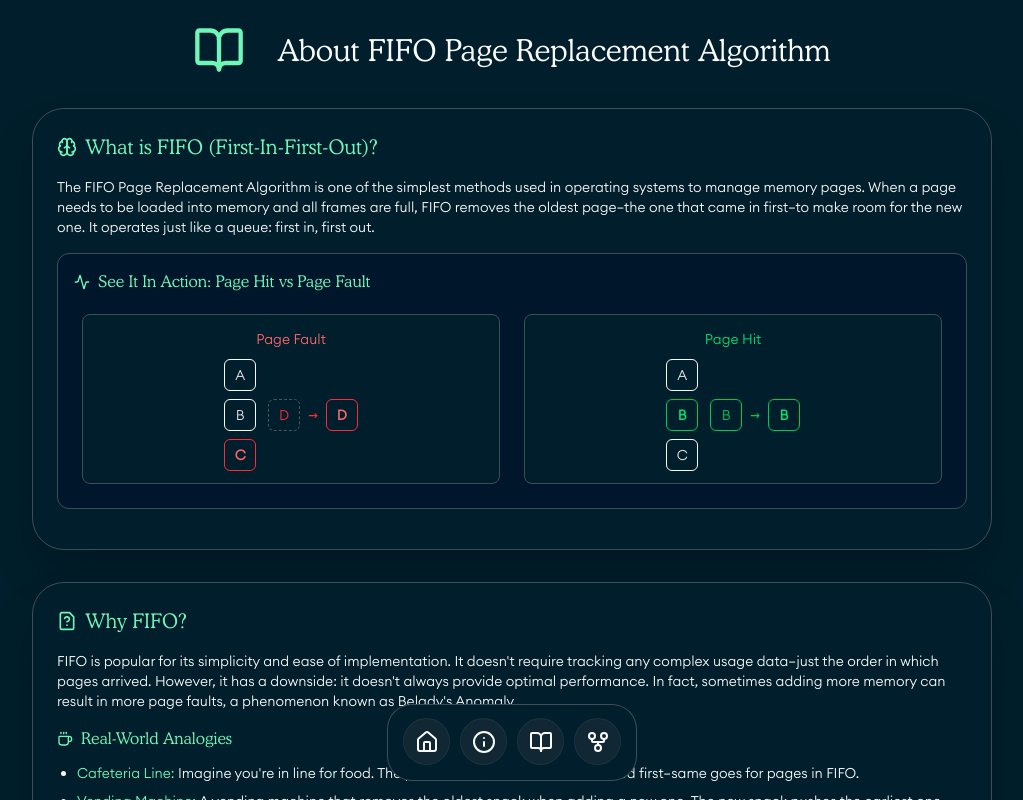
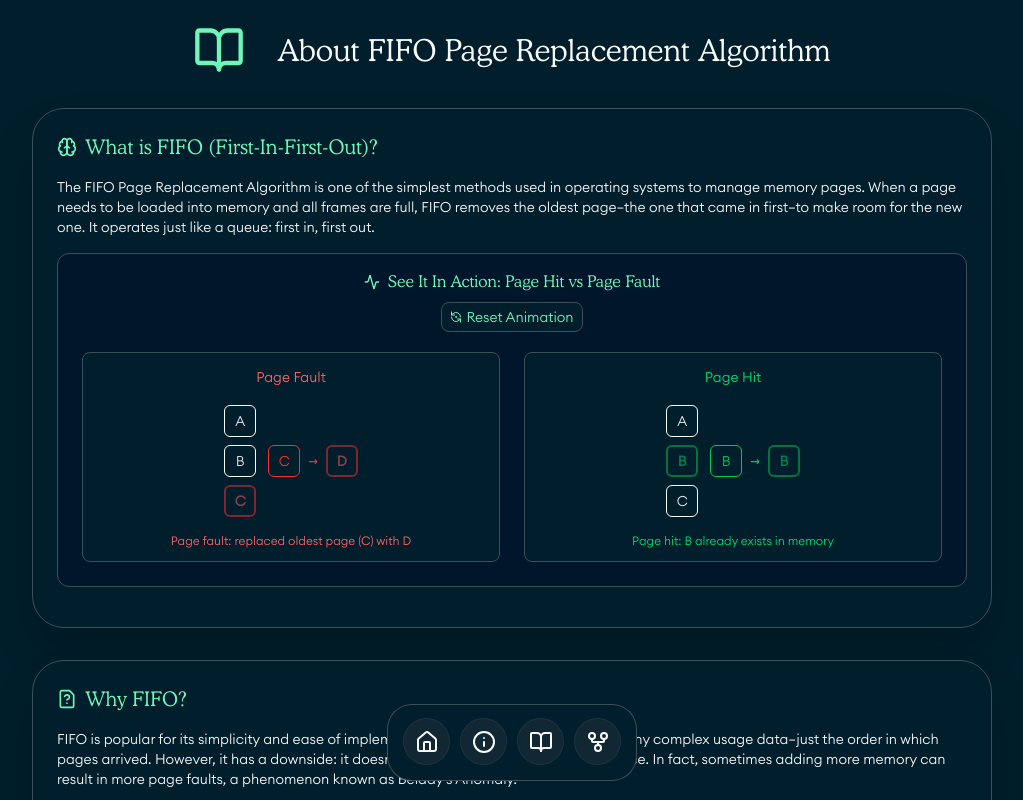
Before and after one commit to AdrianeDriane/FIFOPageReplacementAlgorithm, a React (Vite) app: page /about in a window 1280 px wide. Shown: the top 800 px of the page, without its empty margins (128-1151 px from the left). Built offline with nearby package versions, Linux system fonts and the light colour scheme.

Commit message:
feat: about animation

```diff
--- a/src/About.tsx
+++ b/src/About.tsx
@@ -1,7 +1,60 @@
-import { Activity, BookOpen, Brain, Target, FileQuestion, Users, Coffee, History, Wrench, MessageSquare } from 'lucide-react';
+import { useState, useEffect } from 'react';
+import { Activity, BookOpen, RefreshCcwDot, Brain, Target, FileQuestion, Users, Coffee, History, Wrench, MessageSquare } from 'lucide-react';
 import Dock from './components/Dock';
 
 const About = () => {
+  // Animation states for Page Hit/Fault demonstration
+  const [faultAnimationStep, setFaultAnimationStep] = useState(0);
+  const [hitAnimationStep, setHitAnimationStep] = useState(0);
+  const [isPaused, setIsPaused] = useState(false);
+
+  // Control animations with improved timing
+  useEffect(() => {
+
+    const faultInterval = setInterval(() => {
+      setFaultAnimationStep((prev) => {
+        // If we're at step 3 (showing status message), set paused state
+        if (prev === 3) {
+          setIsPaused(true);
+          // After 2 seconds, unpause and reset to step 0
+          setTimeout(() => {
+            setIsPaused(false);
+          }, 1000);
+          return prev;
+        }
+        return prev >= 3 ? 0 : prev + 1;
+      });
+    }, 1000);
+
+    const hitInterval = setInterval(() => {
+      setHitAnimationStep((prev) => {
+        // If we're at step 3 (showing status message), set paused state
+        if (prev === 3) {
+          setIsPaused(true);
+          // After 2 seconds, unpause and reset to step 0
+          setTimeout(() => {
+            setIsPaused(false);
+          }, 1000);
+          return prev;
+        }
+        return prev >= 3 ? 0 : prev + 1;
+      });
+    }, 1000);
+
+    return () => {
+      clearInterval(faultInterval);
+      clearInterval(hitInterval);
+    };
+  }, [isPaused]);
+
+  // Toggle animation on/off
+  const toggleAnimation = () => {
+    // Reset animation states if turning back on
+    setFaultAnimationStep(0);
+    setHitAnimationStep(0);
+    setIsPaused(false);
+  };
+
   return (
     <div className="flex flex-col items-center justify-center pb-30 sm:pb-30 p-2 sm:p-6 mx-auto bg-[#001e2b] min-h-screen font-mono text-gray-200">
       <h1 className="opacity-0 slide-from-left text-xl sm:text-2xl md:text-3xl cfont-cooper font-normal md:text-center mb-4 sm:mb-8 text-[#f9fbfa] flex flex-col sm:flex-row items-center gap-3 sm:gap-8">
@@ -12,7 +65,7 @@ const About = () => {
       {/* Main content container */}
       <div className="w-full md:w-[60rem] space-y-6 sm:space-y-8">
         {/* What is FIFO section */}
-        <div className="opacity-0 slide-from-left slide-delay-1 bg-[#001e2b] p-3 sm:p-6 rounded-4xl w-full border border-[#3d4f58] shadow-2xl">
+        <div className="transform transition-transform duration-300 hover:-translate-y-1 opacity-0 slide-from-left slide-delay-1 bg-[#001e2b] p-3 sm:p-6 rounded-4xl w-full border border-[#3d4f58] shadow-2xl">
           <h2 className="text-lg sm:text-xl cfont-cooper font-normal mb-4 text-[#71f6ba] flex items-center gap-2">
             <Brain className="h-5 w-5" />
             What is FIFO (First-In-First-Out)?
@@ -24,68 +77,138 @@ const About = () => {
             the new one. It operates just like a queue: first in, first out.
           </p>
 
-          {/* Page Hit vs Page Fault visualization */}
+          {/* Page Hit vs Page Fault animated visualization */}
           <div className="bg-[#00162b] p-4 rounded-xl border border-[#3d4f58] mb-4">
-            <h3 className="text-sm sm:text-base cfont-cooper font-normal mb-3 text-[#71f6ba] flex items-center gap-2">
-              <Activity className="h-4 w-4" />
-              See It In Action: Page Hit vs Page Fault
-            </h3>
+            <div className="flex flex-col xs:flex-row justify-between items-center mb-3">
+              <h3 className="text-sm sm:text-base cfont-cooper font-normal text-[#71f6ba] flex items-center gap-2 mb-2 xs:mb-0">
+                <Activity className="h-4 w-4" />
+                See It In Action: Page Hit vs Page Fault
+              </h3>
+              <button
+                onClick={toggleAnimation}
+                className="text-xs sm:text-sm flex items-center justify-center cfont-euclid bg-[#001e2b] hover:bg-[#002b3e] py-1 px-2 rounded-lg border border-[#3d4f58] text-[#71f6ba]"
+              >
+                <RefreshCcwDot className="h-3 w-3 inline-block mr-1" />
+                Reset Animation
+              </button>
+            </div>
+
             <div className="flex flex-col sm:flex-row justify-center gap-6 p-2">
-              {/* Page Fault illustration */}
-              <div className="bg-[#001e2b] p-3 rounded-lg border border-[#3d4f58] flex-1">
+              {/* Page Fault illustration - ANIMATED */}
+              <div className="bg-[#001e2b] p-3 rounded-lg border border-[#3d4f58] flex-1 mb-4 sm:mb-0">
                 <div className="text-center mb-2">
                   <span className="text-xs sm:text-sm cfont-euclid font-medium text-red-400">Page Fault</span>
                 </div>
-                <div className="flex justify-center items-center gap-3">
+                <div className="flex justify-center items-center gap-3 min-h-32">
                   <div className="flex flex-col gap-2">
-                    <div className="w-8 h-8 border border-[#f9fbfa] rounded-md flex items-center justify-center">
-                      <span className="cfont-euclid text-xs sm:text-sm">A</span>
+                    {/* Memory frames */}
+                    <div className={`w-8 h-8 border ${faultAnimationStep >= 1 ? 'border-[#f9fbfa]' : 'border-dashed border-gray-600'} rounded-md flex items-center justify-center transition-all duration-300`}>
+                      <span className="cfont-euclid text-xs sm:text-sm">{faultAnimationStep >= 1 ? 'A' : '-'}</span>
                     </div>
-                    <div className="w-8 h-8 border border-[#f9fbfa] rounded-md flex items-center justify-center">
-                      <span className="cfont-euclid text-xs sm:text-sm">B</span>
+                    <div className={`w-8 h-8 border ${faultAnimationStep >= 2 ? 'border-[#f9fbfa]' : 'border-dashed border-gray-600'} rounded-md flex items-center justify-center transition-all duration-300`}>
+                      <span className="cfont-euclid text-xs sm:text-sm">{faultAnimationStep >= 2 ? 'B' : '-'}</span>
                     </div>
-                    <div className="w-8 h-8 border border-red-500 rounded-md flex items-center justify-center">
-                      <span className="cfont-euclid text-xs sm:text-sm text-red-400 font-bold">C</span>
+                    <div className={`w-8 h-8 border ${
+                      faultAnimationStep >= 3 ? (faultAnimationStep === 3 ? 'border-2 border-red-500 animate-pulse' : 'border-[#f9fbfa]') : 'border-dashed border-gray-600'
+                    } rounded-md flex items-center justify-center transition-all duration-300`}>
+                      <span className={`cfont-euclid text-xs sm:text-sm ${faultAnimationStep === 3 ? 'text-red-400 font-bold' : ''}`}>
+                        {faultAnimationStep >= 3 ? (faultAnimationStep === 3 ? 'C' : 'D') : '-'}
+                      </span>
                     </div>
                   </div>
+
+                  {/* Animation of page reference and replacement */}
                   <div className="flex items-center">
-                    <div className="bg-[#001e2b] border border-dashed border-gray-600 w-8 h-8 rounded-md flex items-center justify-center">
-                      <span className="text-red-500 cfont-euclid text-xs sm:text-sm">D</span>
+                    {/* Incoming page reference */}
+                    <div className={`bg-[#001e2b] border ${
+                      faultAnimationStep === 3 ? 'border-red-500' : 'border-dashed border-gray-600'
+                    } w-8 h-8 rounded-md flex items-center justify-center transition-all duration-300 ${
+                      faultAnimationStep === 3 ? 'opacity-100' : 'opacity-0'
+                    }`}>
+                      <span className="text-red-500 cfont-euclid text-xs sm:text-sm">C</span>
                     </div>
-                    <div className="text-red-500 mx-2">→</div>
-                    <div className="w-8 h-8 border border-red-500 rounded-md flex items-center justify-center">
-                      <span className="cfont-euclid text-xs sm:text-sm text-red-400 font-bold">D</span>
+
+                    {/* Arrow */}
+                    <div className={`text-red-500 mx-2 transition-opacity duration-300 ${
+                      faultAnimationStep === 3 ? 'opacity-100' : 'opacity-0'
+                    }`}>→</div>
+
+                    {/* Result */}
+                    <div className={`w-8 h-8 border ${
+                      faultAnimationStep === 3 ? 'border-2 border-red-500 animate-pulse' : 'border-dashed border-gray-600'
+                    } rounded-md flex items-center justify-center transition-all duration-300 ${
+                      faultAnimationStep === 3 ? 'opacity-100' : 'opacity-0'
+                    }`}>
+                      <span className="cfont-euclid text-xs sm:text-sm text-red-400 font-bold">
+                        {faultAnimationStep === 3 ? 'D' : ''}
+                      </span>
                     </div>
                   </div>
                 </div>
+                {/* Status message */}
+                <div className={`text-center mt-2 text-xs cfont-euclid transition-opacity duration-300 ${
+                  faultAnimationStep === 3 ? 'opacity-100' : 'opacity-0'
+                }`}>
+                  <span className="text-red-400">Page fault: replaced oldest page (C) with D</span>
+                </div>
               </div>
 
-              {/* Page Hit illustration */}
+              {/* Page Hit illustration - ANIMATED */}
               <div className="bg-[#001e2b] p-3 rounded-lg border border-[#3d4f58] flex-1">
                 <div className="text-center mb-2">
                   <span className="text-xs sm:text-sm cfont-euclid font-medium text-green-400">Page Hit</span>
                 </div>
-                <div className="flex justify-center items-center gap-3">
+                <div className="flex justify-center items-center gap-3 min-h-32">
                   <div className="flex flex-col gap-2">
-                    <div className="w-8 h-8 border border-[#f9fbfa] rounded-md flex items-center justify-center">
-                      <span className="cfont-euclid text-xs sm:text-sm">A</span>
+                    {/* Memory frames */}
+                    <div className={`w-8 h-8 border ${hitAnimationStep >= 1 ? 'border-[#f9fbfa]' : 'border-dashed border-gray-600'} rounded-md flex items-center justify-center transition-all duration-300`}>
+                      <span className="cfont-euclid text-xs sm:text-sm">{hitAnimationStep >= 1 ? 'A' : '-'}</span>
                     </div>
-                    <div className="w-8 h-8 border border-green-500 rounded-md flex items-center justify-center">
-                      <span className="cfont-euclid text-xs sm:text-sm text-green-400 font-bold">B</span>
+                    <div className={`w-8 h-8 border ${
+                      hitAnimationStep >= 2 ? (hitAnimationStep === 3 ? 'border-2 border-green-500 animate-pulse' : 'border-[#f9fbfa]') : 'border-dashed border-gray-600'
+                    } rounded-md flex items-center justify-center transition-all duration-300`}>
+                      <span className={`cfont-euclid text-xs sm:text-sm ${hitAnimationStep === 3 ? 'text-green-400 font-bold' : ''}`}>
+                        {hitAnimationStep >= 2 ? 'B' : '-'}
+                      </span>
                     </div>
-                    <div className="w-8 h-8 border border-[#f9fbfa] rounded-md flex items-center justify-center">
-                      <span className="cfont-euclid text-xs sm:text-sm">C</span>
+                    <div className={`w-8 h-8 border ${hitAnimationStep >= 3 ? 'border-[#f9fbfa]' : 'border-dashed border-gray-600'} rounded-md flex items-center justify-center transition-all duration-300`}>
+                      <span className="cfont-euclid text-xs sm:text-sm">{hitAnimationStep >= 3 ? 'C' : '-'}</span>
                     </div>
                   </div>
+
+                  {/* Animation of page reference and hit */}
                   <div className="flex items-center">
-                    <div className="bg-[#001e2b] border border-green-500 w-8 h-8 rounded-md flex items-center justify-center">
+                    {/* Incoming page reference */}
+                    <div className={`bg-[#001e2b] border ${
+                      hitAnimationStep === 3 ? 'border-green-500' : 'border-dashed border-gray-600'
+                    } w-8 h-8 rounded-md flex items-center justify-center transition-all duration-300 ${
+                      hitAnimationStep === 3 ? 'opacity-100' : 'opacity-0'
+                    }`}>
                       <span className="text-green-500 cfont-euclid text-xs sm:text-sm">B</span>
                     </div>
-                    <div className="text-green-500 mx-2">→</div>
-                    <div className="w-8 h-8 border border-green-500 rounded-md flex items-center justify-center">
-                      <span className="cfont-euclid text-xs sm:text-sm text-green-400 font-bold">B</span>
+
+                    {/* Arrow */}
+                    <div className={`text-green-500 mx-2 transition-opacity duration-300 ${
+                      hitAnimationStep === 3 ? 'opacity-100' : 'opacity-0'
+                    }`}>→</div>
+
+                    {/* Result - highlight existing frame */}
+                    <div className={`w-8 h-8 border ${
+                      hitAnimationStep === 3 ? 'border-2 border-green-500 animate-pulse' : 'border-dashed border-gray-600'
+                    } rounded-md flex items-center justify-center transition-all duration-300 ${
+                      hitAnimationStep === 3 ? 'opacity-100' : 'opacity-0'
+                    }`}>
+                      <span className="cfont-euclid text-xs sm:text-sm text-green-400 font-bold">
+                        {hitAnimationStep === 3 ? 'B' : ''}
+                      </span>
                     </div>
                   </div>
+                </div>
+                {/* Status message */}
+                <div className={`text-center mt-2 text-xs cfont-euclid transition-opacity duration-300 ${
+                  hitAnimationStep === 3 ? 'opacity-100' : 'opacity-0'
+                }`}>
+                  <span className="text-green-400">Page hit: B already exists in memory</span>
                 </div>
               </div>
             </div>
@@ -93,7 +216,7 @@ const About = () => {
         </div>
 
         {/* Why FIFO section */}
-        <div className="opacity-0 slide-from-left slide-delay-2 bg-[#001e2b] p-3 sm:p-6 rounded-4xl w-full border border-[#3d4f58] shadow-2xl">
+        <div className="transform transition-transform duration-300 hover:-translate-y-1 opacity-0 slide-from-left slide-delay-2 bg-[#001e2b] p-3 sm:p-6 rounded-4xl w-full border border-[#3d4f58] shadow-2xl">
           <h2 className="text-lg sm:text-xl cfont-cooper font-normal mb-4 text-[#71f6ba] flex items-center gap-2">
             <FileQuestion className="h-5 w-5" />
             Why FIFO?
@@ -122,7 +245,7 @@ const About = () => {
         {/* Historical and Learning sections */}
         <div className="flex flex-col md:flex-row gap-4 sm:gap-6">
           {/* Historical background */}
-          <div className="opacity-0 slide-from-left slide-delay-3 bg-[#001e2b] p-3 sm:p-6 rounded-4xl border border-[#3d4f58] shadow-2xl w-full md:w-1/2">
+          <div className="opacity-0 transform transition-transform duration-300 hover:-translate-y-1 slide-from-left slide-delay-3 bg-[#001e2b] p-3 sm:p-6 rounded-4xl border border-[#3d4f58] shadow-2xl w-full md:w-1/2">
             <h2 className="text-lg sm:text-xl cfont-cooper font-normal mb-4 text-[#71f6ba] flex items-center gap-2">
               <History className="h-5 w-5" />
               Historical Background
@@ -136,7 +259,7 @@ const About = () => {
           </div>
 
           {/* Learning Objectives */}
-          <div className="opacity-0 slide-from-left slide-delay-3 bg-[#001e2b] p-3 sm:p-6 rounded-4xl border border-[#3d4f58] shadow-2xl w-full md:w-1/2">
+          <div className="opacity-0 transform transition-transform duration-300 hover:-translate-y-1 slide-from-left slide-delay-3 bg-[#001e2b] p-3 sm:p-6 rounded-4xl border border-[#3d4f58] shadow-2xl w-full md:w-1/2">
             <h2 className="text-lg sm:text-xl cfont-cooper font-normal mb-4 text-[#71f6ba] flex items-center gap-2">
               <Target className="h-5 w-5" />
               Learning Objectives
@@ -155,33 +278,33 @@ const About = () => {
         </div>
 
         {/* Glossary section */}
-        <div className="opacity-0 slide-from-left slide-delay-4 bg-[#001e2b] p-3 sm:p-6 rounded-4xl w-full border border-[#3d4f58] shadow-2xl">
+        <div className="transform transition-transform duration-300 hover:-translate-y-1 opacity-0 slide-from-left slide-delay-4 bg-[#001e2b] p-3 sm:p-6 rounded-4xl w-full border border-[#3d4f58] shadow-2xl">
           <h2 className="text-lg sm:text-xl cfont-cooper font-normal mb-4 text-[#71f6ba] flex items-center gap-2">
             <BookOpen className="h-5 w-5" />
             Glossary of Terms
           </h2>
           <div className="grid grid-cols-1 sm:grid-cols-2 md:grid-cols-3 gap-3 sm:gap-4">
-            <div className="bg-[#00162b] p-3 rounded-lg border border-[#3d4f58]">
+            <div className="transform transition-transform duration-300 hover:-translate-y-2 bg-[#00162b] p-3 rounded-lg border border-[#3d4f58]">
               <h3 className="text-xs sm:text-sm cfont-euclid font-medium text-[#71f6ba]">Page</h3>
               <p className="text-xs cfont-euclid text-[#f9fbfa]">A fixed-length block of memory used in virtual memory systems.</p>
             </div>
-            <div className="bg-[#00162b] p-3 rounded-lg border border-[#3d4f58]">
+            <div className="transform transition-transform duration-300 hover:-translate-y-2 bg-[#00162b] p-3 rounded-lg border border-[#3d4f58]">
               <h3 className="text-xs sm:text-sm cfont-euclid font-medium text-[#71f6ba]">Frame</h3>
               <p className="text-xs cfont-euclid text-[#f9fbfa]">A slot in physical memory where a page can be loaded.</p>
             </div>
-            <div className="bg-[#00162b] p-3 rounded-lg border border-[#3d4f58]">
+            <div className="transform transition-transform duration-300 hover:-translate-y-2 bg-[#00162b] p-3 rounded-lg border border-[#3d4f58]">
               <h3 className="text-xs sm:text-sm cfont-euclid font-medium text-[#71f6ba]">Page Fault</h3>
               <p className="text-xs cfont-euclid text-[#f9fbfa]">When a requested page is not in memory and must be loaded.</p>
             </div>
-            <div className="bg-[#00162b] p-3 rounded-lg border border-[#3d4f58]">
+            <div className="transform transition-transform duration-300 hover:-translate-y-2 bg-[#00162b] p-3 rounded-lg border border-[#3d4f58]">
               <h3 className="text-xs sm:text-sm cfont-euclid font-medium text-[#71f6ba]">Reference String</h3>
               <p className="text-xs cfont-euclid text-[#f9fbfa]">A sequence of memory page requests.</p>
             </div>
-            <div className="bg-[#00162b] p-3 rounded-lg border border-[#3d4f58]">
+            <div className="transform transition-transform duration-300 hover:-translate-y-2 bg-[#00162b] p-3 rounded-lg border border-[#3d4f58]">
               <h3 className="text-xs sm:text-sm cfont-euclid font-medium text-[#71f6ba]">Hit</h3>
               <p className="text-xs cfont-euclid text-[#f9fbfa]">When the requested page is already in memory.</p>
             </div>
-            <div className="bg-[#00162b] p-3 rounded-lg border border-[#3d4f58]">
+            <div className="transform transition-transform duration-300 hover:-translate-y-2 bg-[#00162b] p-3 rounded-lg border border-[#3d4f58]">
               <h3 className="text-xs sm:text-sm cfont-euclid font-medium text-[#71f6ba]">Miss</h3>
               <p className="text-xs cfont-euclid text-[#f9fbfa]">When the requested page is not in memory (aka a page fault).</p>
             </div>
@@ -191,7 +314,7 @@ const About = () => {
         {/* Technical and FAQ section */}
         <div className="flex flex-col md:flex-row gap-4 sm:gap-6">
           {/* Tech stack */}
-          <div className="opacity-0 slide-from-left slide-delay-5 bg-[#001e2b] p-3 sm:p-6 rounded-4xl border border-[#3d4f58] shadow-2xl w-full md:w-1/2">
+          <div className="transform transition-transform duration-300 hover:-translate-y-1 opacity-0 slide-from-left slide-delay-5 bg-[#001e2b] p-3 sm:p-6 rounded-4xl border border-[#3d4f58] shadow-2xl w-full md:w-1/2">
             <h2 className="text-lg sm:text-xl cfont-cooper font-normal mb-4 text-[#71f6ba] flex items-center gap-2">
               <Wrench className="h-5 w-5" />
               Behind the Scenes
@@ -215,8 +338,8 @@ const About = () => {
             <div>
               <h3 className="text-sm sm:text-base cfont-cooper font-normal mb-2 text-[#f9fbfa]">Personal Note:</h3>
               <p className="text-xs sm:text-sm cfont-euclid text-[#f9fbfa] italic">
-                We built this visualizer as part of a school project, but also because we know how tough it
-                can be to really understand abstract OS concepts like page replacement. We hope this tool
+                I built this visualizer as part of a school project, but also because I know how tough it
+                can be to really understand abstract OS concepts like page replacement. I hope this tool
                 helps other students and self-learners grasp FIFO faster, in a more interactive and visual
                 way.
               </p>
@@ -224,7 +347,7 @@ const About = () => {
           </div>
 
           {/* FAQs */}
-          <div className="opacity-0 slide-from-left slide-delay-5 bg-[#001e2b] p-3 sm:p-6 rounded-4xl border border-[#3d4f58] shadow-2xl w-full md:w-1/2">
+          <div className="transform transition-transform duration-300 hover:-translate-y-1 opacity-0 slide-from-left slide-delay-5 bg-[#001e2b] p-3 sm:p-6 rounded-4xl border border-[#3d4f58] shadow-2xl w-full md:w-1/2">
             <h2 className="text-lg sm:text-xl cfont-cooper font-normal mb-4 text-[#71f6ba] flex items-center gap-2">
               <MessageSquare className="h-5 w-5" />
               FAQs
```
Also changed, not shown: src/Home.tsx (+8 -8 lines).
